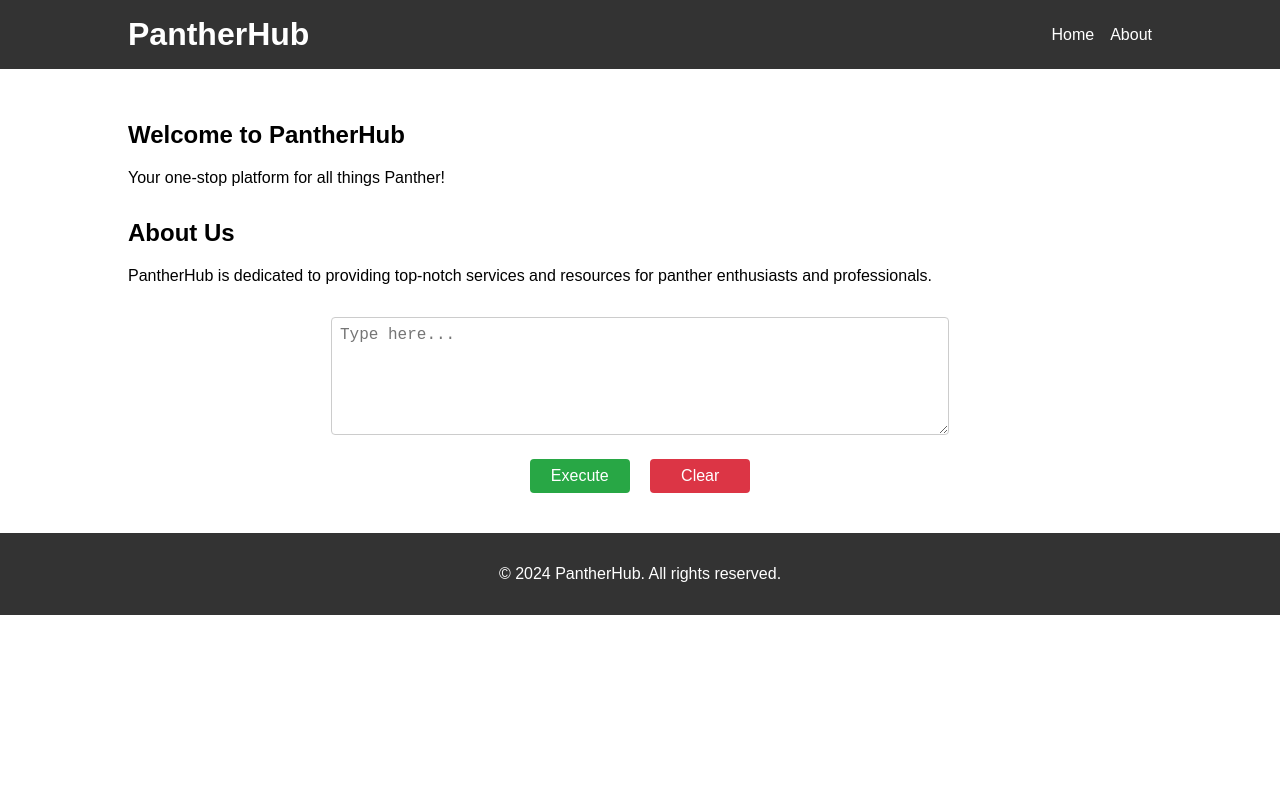
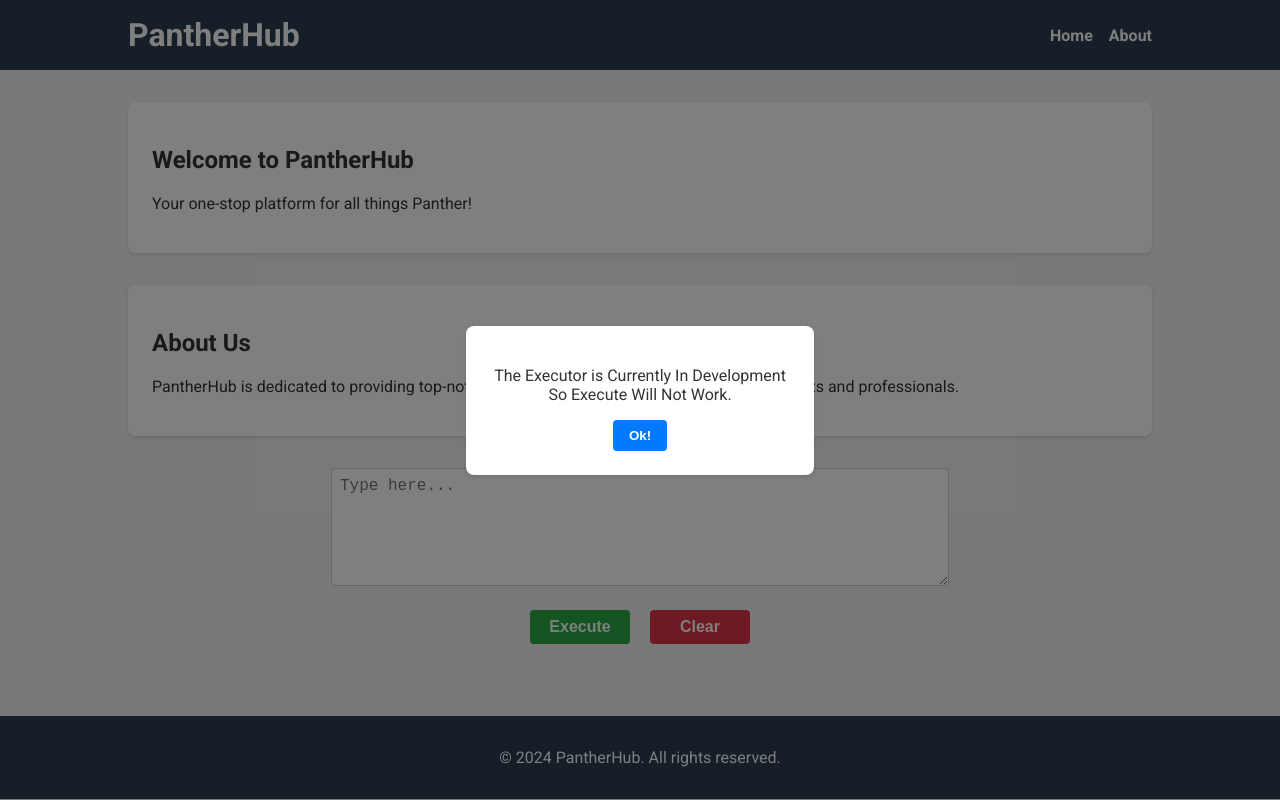
Before and after one commit to panthercheats/executor, a plain HTML site: page index.html in a window 1280 px wide. Both pictures are taken after a click on the button "Execute". Drawn offline with Linux system fonts and the light colour scheme.

Commit message:
Update index.html

```diff
--- a/index.html
+++ b/index.html
@@ -4,16 +4,19 @@
     <meta charset="UTF-8">
     <meta name="viewport" content="width=device-width, initial-scale=1.0">
     <title>PantherHub</title>
+    <link rel="stylesheet" href="https://fonts.googleapis.com/css2?family=Roboto:wght@400;700&display=swap">
     <style>
         body {
-            font-family: Arial, sans-serif;
+            font-family: 'Roboto', sans-serif;
             margin: 0;
             padding: 0;
             box-sizing: border-box;
+            background-color: #f0f2f5;
+            color: #333;
         }
 
         header {
-            background-color: #333;
+            background-color: #2c3e50;
             color: white;
             padding: 1rem 0;
         }
@@ -44,6 +47,7 @@
         nav ul li a {
             color: white;
             text-decoration: none;
+            font-weight: 700;
         }
 
         main {
@@ -57,12 +61,17 @@
 
         section {
             margin-bottom: 2rem;
+            background-color: white;
+            padding: 1.5rem;
+            border-radius: 8px;
+            box-shadow: 0 2px 4px rgba(0, 0, 0, 0.1);
         }
 
         .input-container {
             display: flex;
             flex-direction: column;
             align-items: center;
+            margin-top: 2rem;
         }
 
         .input-container textarea {
@@ -84,6 +93,7 @@
             cursor: pointer;
             border: none;
             border-radius: 4px;
+            font-weight: 700;
         }
 
         .input-container button.execute {
@@ -96,11 +106,57 @@
             color: white;
         }
 
+        .dialog-overlay {
+            display: none;
+            position: fixed;
+            top: 0;
+            left: 0;
+            width: 100%;
+            height: 100%;
+            background-color: rgba(0, 0, 0, 0.5);
+            justify-content: center;
+            align-items: center;
+            opacity: 0;
+            transition: opacity 0.5s;
+        }
+
+        .dialog-overlay.show {
+            display: flex;
+            opacity: 1;
+        }
+
+        .dialog-box {
+            background-color: white;
+            padding: 1.5rem;
+            border-radius: 8px;
+            text-align: center;
+            max-width: 300px;
+            width: 80%;
+            box-shadow: 0 2px 4px rgba(0, 0, 0, 0.1);
+        }
+
+        .dialog-box p {
+            margin-bottom: 1rem;
+            font-size: 1rem;
+            color: #333;
+        }
+
+        .dialog-box button {
+            background-color: #007bff;
+            color: white;
+            padding: 0.5rem 1rem;
+            border: none;
+            border-radius: 4px;
+            cursor: pointer;
+            font-weight: 700;
+        }
+
         footer {
-            background-color: #333;
+            background-color: #2c3e50;
             color: white;
             text-align: center;
             padding: 1rem 0;
+            margin-top: 2rem;
         }
 
         footer .container {
@@ -145,13 +201,28 @@
             <p>&copy; 2024 PantherHub. All rights reserved.</p>
         </div>
     </footer>
+    <div class="dialog-overlay" id="dialogOverlay">
+        <div class="dialog-box">
+            <p>The Executor is Currently In Development So Execute Will Not Work.</p>
+            <button onclick="closeDialog()">Ok!</button>
+        </div>
+    </div>
     <script>
         function clearText() {
             document.getElementById('textBox').value = '';
         }
 
         function executeFunction() {
-            alert("The Executor is Currently In Development So Execute Will Not Work.");
+            const dialogOverlay = document.getElementById('dialogOverlay');
+            dialogOverlay.classList.add('show');
+        }
+
+        function closeDialog() {
+            const dialogOverlay = document.getElementById('dialogOverlay');
+            dialogOverlay.classList.remove('show');
+            setTimeout(() => {
+                dialogOverlay.style.display = 'none';
+            }, 500);
         }
     </script>
 </body>
```
